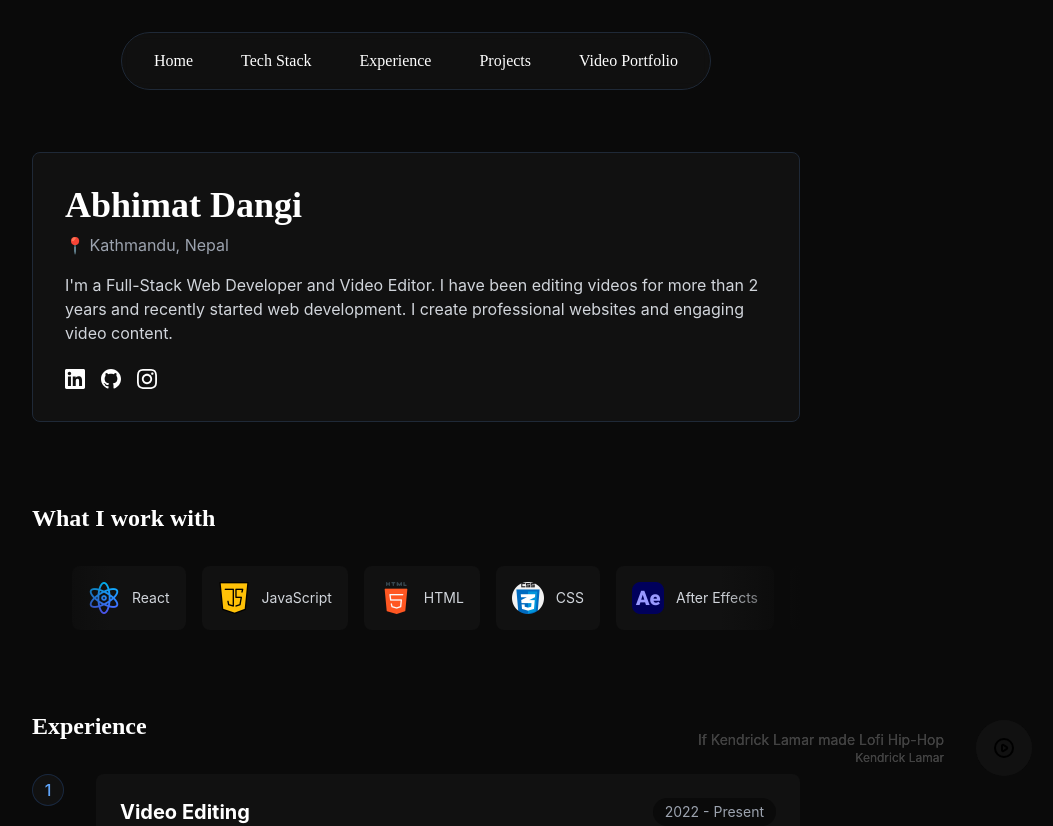
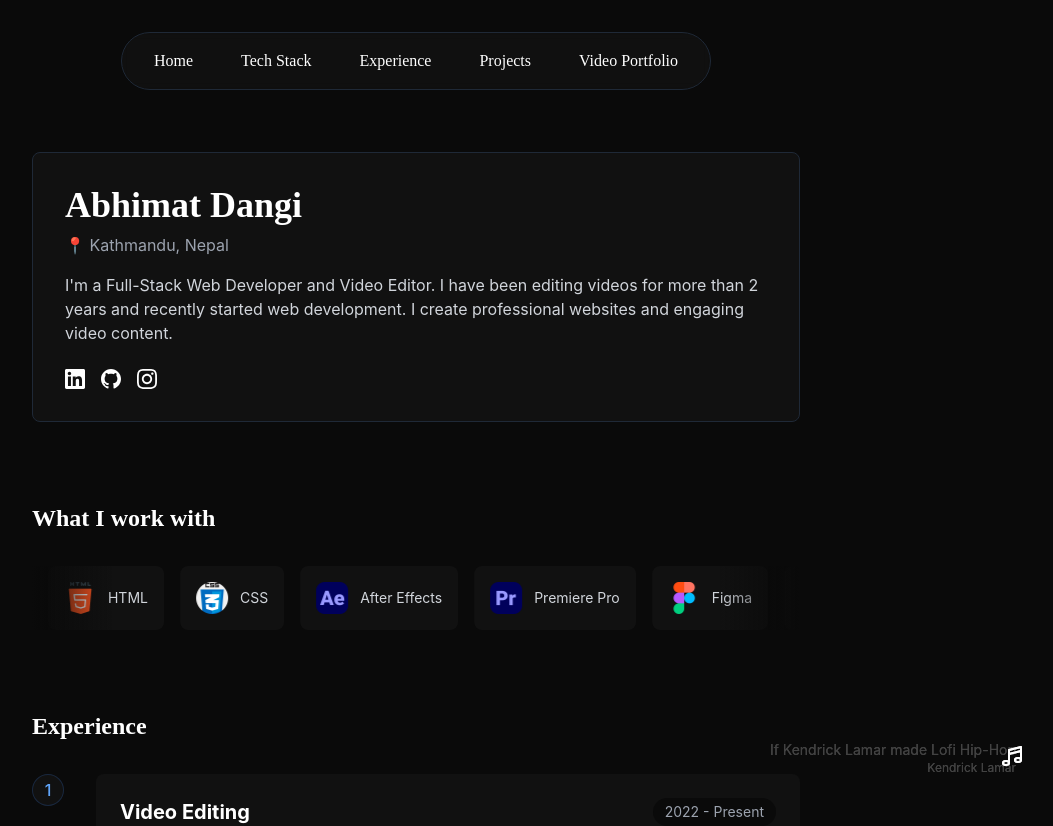
Before and after one commit to abhimatdangi/abhimat-portfolio, a React (Vite) app: page / in a window 1280 px wide. Shown: the top 826 px of the page, without its empty margins (224-1277 px from the left). Built offline with nearby package versions, Linux system fonts and the light colour scheme.

Commit message:
Fix: Update music toggle color and tech stack animation

```diff
--- a/src/components/MusicToggle.jsx
+++ b/src/components/MusicToggle.jsx
@@ -41,16 +41,17 @@ function MusicToggle() {
 
       <button
         onClick={toggleMusic}
-        className="bg-[#111111] p-4 rounded-full hover:bg-[#1a1a1a] transition-all duration-300 hover:scale-110 flex items-center justify-center"
+        className="fixed bottom-8 right-8 z-50 text-white hover:text-blue-400 transition-colors"
+        aria-label={isPlaying ? 'Pause music' : 'Play music'}
       >
         {isPlaying ? (
           <svg xmlns="http://www.w3.org/2000/svg" className="h-6 w-6" fill="none" viewBox="0 0 24 24" stroke="currentColor">
-            <path strokeLinecap="round" strokeLinejoin="round" strokeWidth={2} d="M10 9v6m4-6v6m7-3a9 9 0 11-18 0 9 9 0 0118 0z" />
+            <path strokeLinecap="round" strokeLinejoin="round" strokeWidth={2} d="M15.536 15.536L2.404 2.404C2.404 2.404 2.404 2.404 2.404 2.404M21.596 21.596L8.464 8.464" />
+            <path strokeLinecap="round" strokeLinejoin="round" strokeWidth={2} d="M15.536 8.464L2.404 21.596C2.404 21.596 2.404 21.596 2.404 21.596M21.596 2.404L8.464 15.536" />
           </svg>
         ) : (
           <svg xmlns="http://www.w3.org/2000/svg" className="h-6 w-6" fill="none" viewBox="0 0 24 24" stroke="currentColor">
-            <path strokeLinecap="round" strokeLinejoin="round" strokeWidth={2} d="M14.752 11.168l-3.197-2.132A1 1 0 0010 9.87v4.263a1 1 0 001.555.832l3.197-2.132a1 1 0 000-1.664z" />
-            <path strokeLinecap="round" strokeLinejoin="round" strokeWidth={2} d="M21 12a9 9 0 11-18 0 9 9 0 0118 0z" />
+            <path strokeLinecap="round" strokeLinejoin="round" strokeWidth={2} d="M9 19V6l12-3v13M9 19c0 1.105-1.343 2-3 2s-3-.895-3-2 1.343-2 3-2 3 .895 3 2zm12-3c0 1.105-1.343 2-3 2s-3-.895-3-2 1.343-2 3-2 3 .895 3 2zM9 10l12-3" />
           </svg>
         )}
       </button>
--- a/src/index.css
+++ b/src/index.css
@@ -30,3 +30,23 @@ body {
 .social-icon:hover {
   opacity: 0.7;
 }
+
+@keyframes slide {
+  from {
+    transform: translateX(0);
+  }
+  to {
+    transform: translateX(-50%);
+  }
+}
+
+.animate-slide {
+  animation: slide 20s linear infinite;
+  display: flex;
+  width: max-content;
+}
+
+/* Add hover pause */
+.animate-slide:hover {
+  animation-play-state: paused;
+}
```
